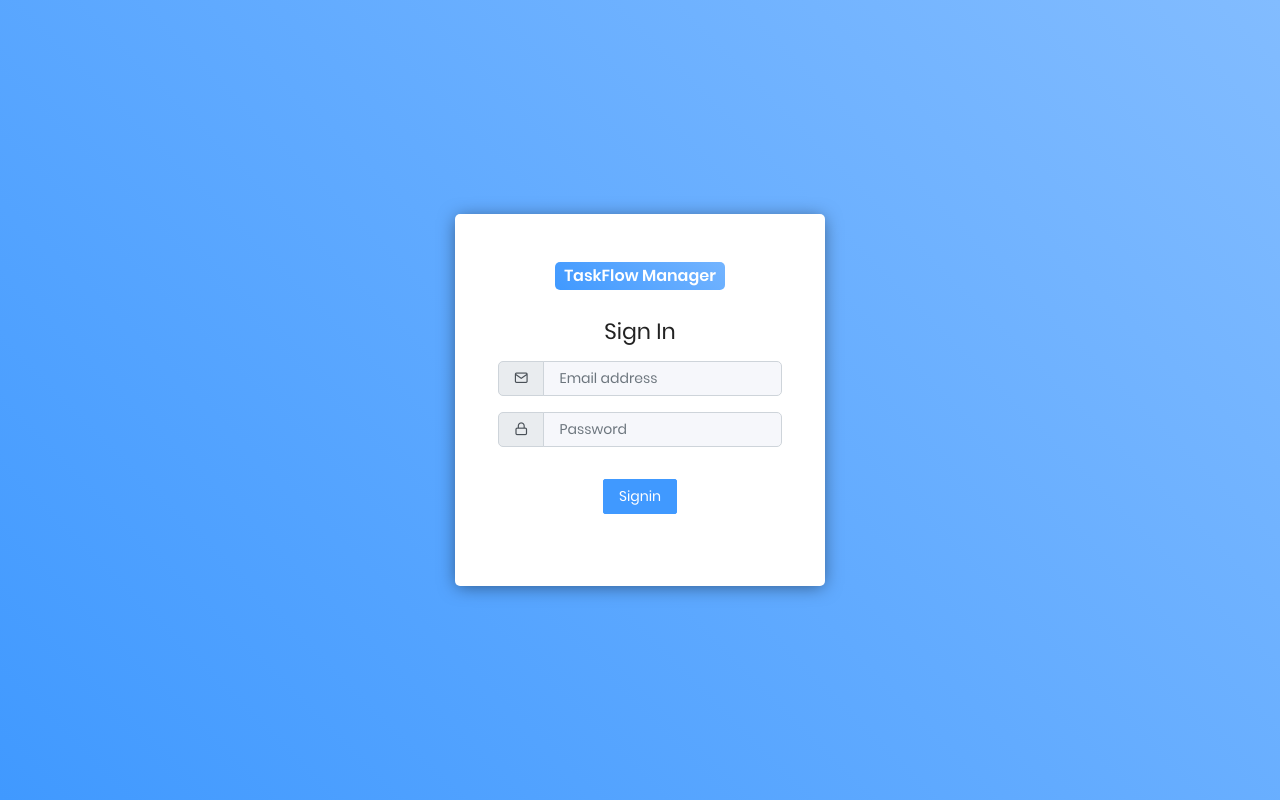
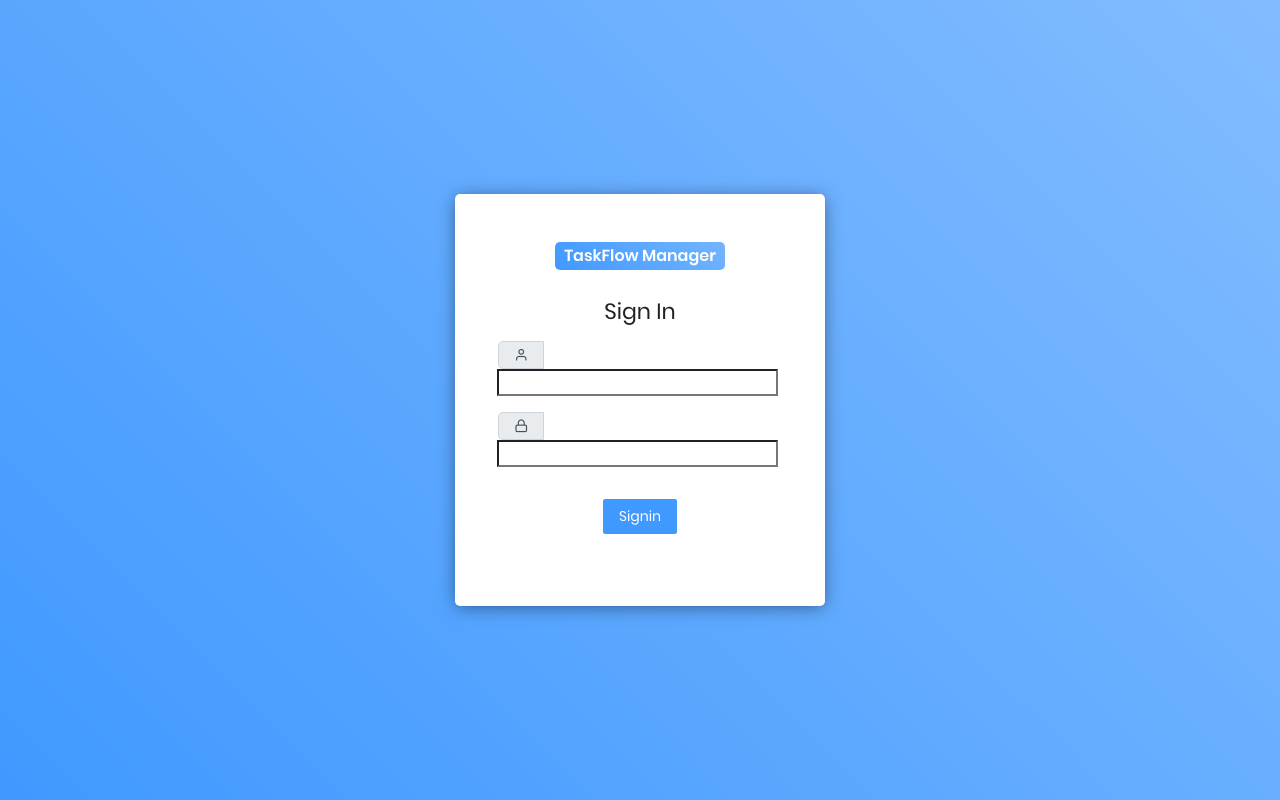
Before and after one commit to 01https/task-flow-manager, a Django app: page /login/ in a window 1280 px wide. Run offline with Django 5.2, Linux system fonts and the light colour scheme; some libraries are stand-ins or nearby versions.

Commit message:
add changes with rename path & create login form

```diff
--- a/templates/registration/login.html
+++ b/templates/registration/login.html
@@ -17,15 +17,24 @@
 							<h5><span class="badge bg-c-blue">TaskFlow Manager</span></h5>
               <br>
 							<h4 class="mb-3 f-w-400">Sign In</h4>
+
+              <form method="post" novalidate>
+                {% csrf_token %}
                 <div class="input-group mb-3">
-								<span class="input-group-text"><i class="feather icon-mail"></i></span>
-								<input type="email" class="form-control" placeholder="Email address">
+								  <span class="input-group-text"><i class="feather icon-user"></i></span>
+                  {{ form.username }}
 							  </div>
 							  <div class="input-group mb-4">
 								  <span class="input-group-text"><i class="feather icon-lock"></i></span>
-								<input type="password" class="form-control" placeholder="Password">
+								  {{ form.password }}
 							  </div>
 							  <button class="btn btn-block btn-primary mt-2 mb-4">Signin</button>
+              </form>
+              {% if form.errors %}
+								<div class="alert alert-danger">
+									<p>Invalid login or password</p>
+								</div>
+							{% endif %}
 						</div>
 					</div>
 				</div>
```
Lines whose indentation alone changed are shown as unchanged.
